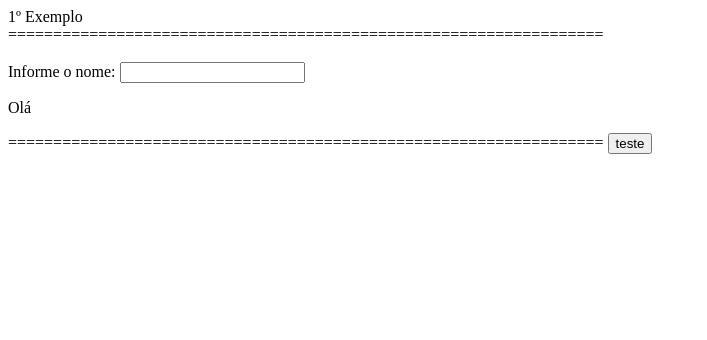
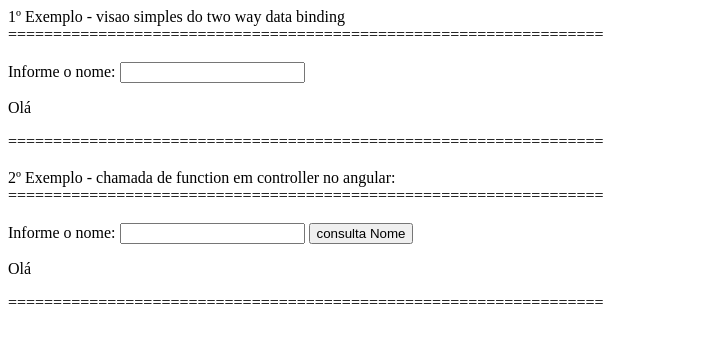
Before and after one commit to gustavo-diniz/angularCrud, a plain HTML site: page index.html in a window 1280 px wide. Shown: the whole page, without its empty margins (0-707 px from the left). Drawn offline with nearby package versions, Linux system fonts and the light colour scheme.

Commit message:
exibindo segundo exemplo angularJS

```diff
--- a/index.html
+++ b/index.html
@@ -10,15 +10,27 @@
     <body ng-controller="crudController">
 
         <div>
-           <label>1º Exemplo</label><br/>
+           <label>1º Exemplo - visao simples do two way data binding</label><br/>
            <label>================================================================== </label>
             <br/> <br/>
                 Informe o nome: <input type="text" ng-model="nome">
                 <p>Olá {{ nome }}</p>
 
             <label>================================================================== </label>
-            <input type="button" ng-click="addItem()" value="teste"/>
         </div>
         <br/>
+        <div>
+           <label>2º Exemplo - chamada de function em controller no angular:</label><br/>
+           <label>================================================================== </label>
+            <br/> <br/>
+                Informe o nome: <input type="text" ng-model="nomeInformado">
+                <input type="button" ng-click="informarNome()" value="consulta Nome"/>
+                <p>Olá {{ resultado }}</p>
+
+            <label>================================================================== </label>
+        </div>
+        <br/>
+
+
     </body>
 </html>
--- a/js/controllers/crud-controller-index.js
+++ b/js/controllers/crud-controller-index.js
@@ -6,8 +6,11 @@ angular.module('crud.controllers.index',[],function() {
 // Registrando um controller para o modulo
 angular.module('crud.controllers.index').controller('crudController', function($scope) {
 
-    $scope.addItem = function(){
-        alert("ola");
+    $scope.nomeInformado;
+    $scope.resultado;
+
+    $scope.informarNome = function(){
+        $scope.resultado = "Voce informou o nome: "+$scope.nomeInformado;
     }
 
 });
```
